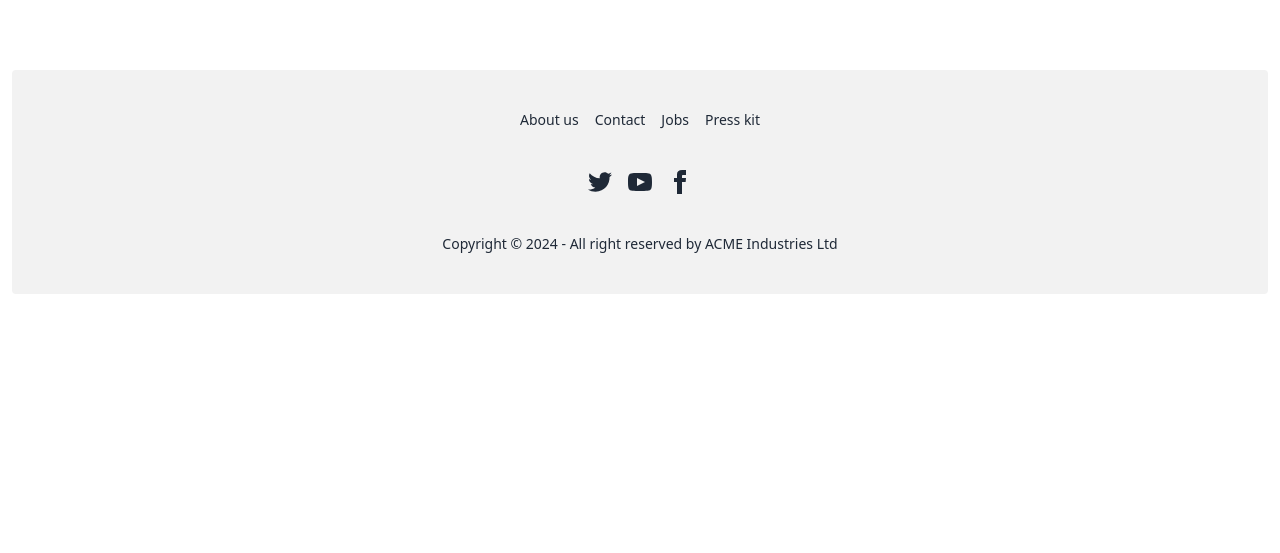
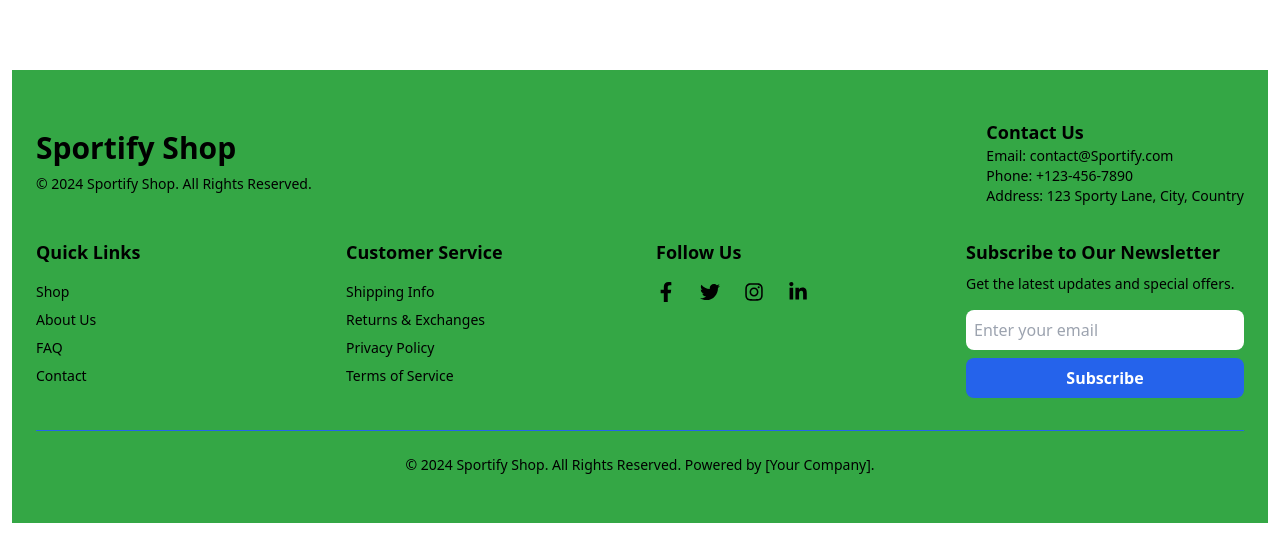
Before and after one commit to saikat1076/Sportify-Store, a React (Vite) app: page /my-equipment in a window 1280 px wide. Shown: the part 244-797 px from the top of the page. Built offline with nearby package versions, Linux system fonts and the light colour scheme; no server answers.

Commit message:
add delete

```diff
--- a/src/Components/Footer.jsx
+++ b/src/Components/Footer.jsx
@@ -1,56 +1,85 @@
+import { FaFacebookF, FaTwitter, FaInstagram, FaLinkedinIn } from 'react-icons/fa';
+import { AiOutlineMail } from 'react-icons/ai';
 
 const Footer = () => {
   return (
+    <footer className="bg-[#34A745] text-black py-12">
+      <div className="container mx-auto px-6">
+        {/* Website Name, Copyright and Contact Info */}
+        <div className="flex justify-between items-center mb-8">
           <div>
-            <footer class="footer footer-center bg-base-200 text-base-content rounded p-10">
-  <nav class="grid grid-flow-col gap-4">
-    <a class="link link-hover">About us</a>
-    <a class="link link-hover">Contact</a>
-    <a class="link link-hover">Jobs</a>
-    <a class="link link-hover">Press kit</a>
-  </nav>
-  <nav>
-    <div class="grid grid-flow-col gap-4">
-      <a>
-        <svg
-          xmlns="http://www.w3.org/2000/svg"
-          width="24"
-          height="24"
-          viewBox="0 0 24 24"
-          class="fill-current">
-          <path
-            d="M24 4.557c-.883.392-1.832.656-2.828.775 1.017-.609 1.798-1.574 2.165-2.724-.951.564-2.005.974-3.127 1.195-.897-.957-2.178-1.555-3.594-1.555-3.179 0-5.515 2.966-4.797 6.045-4.091-.205-7.719-2.165-10.148-5.144-1.29 2.213-.669 5.108 1.523 6.574-.806-.026-1.566-.247-2.229-.616-.054 2.281 1.581 4.415 3.949 4.89-.693.188-1.452.232-2.224.084.626 1.956 2.444 3.379 4.6 3.419-2.07 1.623-4.678 2.348-7.29 2.04 2.179 1.397 4.768 2.212 7.548 2.212 9.142 0 14.307-7.721 13.995-14.646.962-.695 1.797-1.562 2.457-2.549z"></path>
-        </svg>
+            <h2 className="text-3xl font-bold">Sportify Shop</h2>
+            <p className="text-sm mt-2">© 2024 Sportify Shop. All Rights Reserved.</p>
+          </div>
+
+          <div>
+            <h3 className="font-semibold text-lg">Contact Us</h3>
+            <p className="text-sm">Email: contact@Sportify.com</p>
+            <p className="text-sm">Phone: +123-456-7890</p>
+            <p className="text-sm">Address: 123 Sporty Lane, City, Country</p>
+          </div>
+        </div>
+
+        {/* Navigation Links */}
+        <div className="grid grid-cols-2 md:grid-cols-4 gap-8 mb-8">
+          <div>
+            <h3 className="font-semibold text-lg">Quick Links</h3>
+            <ul className="mt-4 space-y-2 text-sm">
+              <li><a href="/shop" className="hover:text-white transition-colors">Shop</a></li>
+              <li><a href="/about" className="hover:text-white transition-colors">About Us</a></li>
+              <li><a href="/faq" className="hover:text-white transition-colors">FAQ</a></li>
+              <li><a href="/contact" className="hover:text-white transition-colors">Contact</a></li>
+            </ul>
+          </div>
+
+          <div>
+            <h3 className="font-semibold text-lg">Customer Service</h3>
+            <ul className="mt-4 space-y-2 text-sm">
+              <li><a href="/shipping" className="hover:text-white transition-colors">Shipping Info</a></li>
+              <li><a href="/returns" className="hover:text-white transition-colors">Returns & Exchanges</a></li>
+              <li><a href="/privacy" className="hover:text-white transition-colors">Privacy Policy</a></li>
+              <li><a href="/terms" className="hover:text-white transition-colors">Terms of Service</a></li>
+            </ul>
+          </div>
+
+          {/* Social Media Links */}
+          <div>
+            <h3 className="font-semibold text-lg">Follow Us</h3>
+            <div className="mt-4 flex gap-6">
+              <a href="https://www.facebook.com" className="text-xl hover:text-white transition-colors">
+                <FaFacebookF />
               </a>
-      <a>
-        <svg
-          xmlns="http://www.w3.org/2000/svg"
-          width="24"
-          height="24"
-          viewBox="0 0 24 24"
-          class="fill-current">
-          <path
-            d="M19.615 3.184c-3.604-.246-11.631-.245-15.23 0-3.897.266-4.356 2.62-4.385 8.816.029 6.185.484 8.549 4.385 8.816 3.6.245 11.626.246 15.23 0 3.897-.266 4.356-2.62 4.385-8.816-.029-6.185-.484-8.549-4.385-8.816zm-10.615 12.816v-8l8 3.993-8 4.007z"></path>
-        </svg>
+              <a href="https://www.twitter.com" className="text-xl hover:text-white transition-colors">
+                <FaTwitter />
               </a>
-      <a>
-        <svg
-          xmlns="http://www.w3.org/2000/svg"
-          width="24"
-          height="24"
-          viewBox="0 0 24 24"
-          class="fill-current">
-          <path
-            d="M9 8h-3v4h3v12h5v-12h3.642l.358-4h-4v-1.667c0-.955.192-1.333 1.115-1.333h2.885v-5h-3.808c-3.596 0-5.192 1.583-5.192 4.615v3.385z"></path>
-        </svg>
+              <a href="https://www.instagram.com" className="text-xl hover:text-white transition-colors">
+                <FaInstagram />
+              </a>
+              <a href="https://www.linkedin.com" className="text-xl hover:text-white transition-colors">
+                <FaLinkedinIn />
               </a>
             </div>
-  </nav>
-  <aside>
-    <p>Copyright © {new Date().getFullYear()} - All right reserved by ACME Industries Ltd</p>
-  </aside>
+          </div>
+
+          {/* Newsletter Signup */}
+          <div>
+            <h3 className="font-semibold text-lg">Subscribe to Our Newsletter</h3>
+            <p className="text-sm mt-2">Get the latest updates and special offers.</p>
+            <form className="mt-4">
+              <input type="email" placeholder="Enter your email" className="p-2 w-full rounded-lg text-gray-800" />
+              <button type="submit" className="mt-2 w-full bg-blue-600 hover:bg-blue-700 text-white font-bold py-2 rounded-lg">
+                Subscribe
+              </button>
+            </form>
+          </div>
+        </div>
+
+        {/* Bottom Footer Section */}
+        <div className="border-t border-blue-600 pt-6 text-center">
+          <p className="text-sm">© 2024 Sportify Shop. All Rights Reserved. Powered by [Your Company].</p>
+        </div>
+      </div>
     </footer>
-        </div>
   );
 };
 
--- a/src/Components/MyEquipment.jsx
+++ b/src/Components/MyEquipment.jsx
@@ -2,6 +2,7 @@ import React, { useContext, useEffect, useState } from "react";
 import { AuthContext } from "../Provider/AuthProvider";
 import { FaStar, FaRegStar } from 'react-icons/fa'; // Importing the star icons
 import { Link } from 'react-router-dom'; // Ensure you import Link if it's not already imported
+import Swal from "sweetalert2";
 
 const MyEquipment = () => {
     const { user } = useContext(AuthContext);
@@ -15,11 +16,44 @@ const MyEquipment = () => {
                 .catch(err => console.error(err));
         }
     }, [user]);
+    const handleDelete = id => {
+        console.log(id);
+        Swal.fire({
+            title: "Are you sure?",
+            text: "You won't be able to revert this!",
+            icon: "warning",
+            showCancelButton: true,
+            confirmButtonColor: "#3085d6",
+            cancelButtonColor: "#d33",
+            confirmButtonText: "Yes, delete it!"
+        }).then((result) => {
+            if (result.isConfirmed) {
+
+                fetch(`http://localhost:5000/equipment/${id}`, {
+                    method: 'DELETE'
+                })
+                    .then(res => res.json())
+                    .then(data => {
+                        console.log(data);
+                        if (data.deletedCount > 0) {
+                            Swal.fire({
+                                title: "Deleted!",
+                                text: "Your Equipment has been deleted.",
+                                icon: "success"
+                            });
+                        }
+
+                    })
+            }
+        });
+
+
+    }
 
     return (
         <div className="p-6">
             <h1 className="text-2xl font-bold mb-4">My Equipment</h1>
-      <div className="grid grid-cols-1 sm:grid-cols-2 lg:grid-cols-3 gap-4">
+            <div className="grid grid-cols-1 lg:grid-cols-3 lg:  gap-4">
                 {equipment.length > 0 ? (
                     equipment.map(item => {
                         // Convert rating to a number, default to 0 if missing or invalid
@@ -74,12 +108,12 @@ const MyEquipment = () => {
                                         </div>
 
                                         <div className="card-actions mt-3 flex flex-row justify-around text-center">
-                      <Link to={'/'} className="btn btn-primary w-[30%] text-sm font-semibold">
+                                            <button className="btn btn-primary w-[30%] text-sm font-semibold">
                                                 Update
-                      </Link>
-                      <Link to={'/'} className="btn btn-primary w-[30%] text-sm font-semibold">
+                                            </button>
+                                            <button onClick={() => handleDelete(item._id)} className="btn btn-primary w-[30%] text-sm font-semibold">
                                                 Delete
-                      </Link>
+                                            </button>
                                         </div>
                                     </div>
                                 </div>
--- a/src/Components/Navber.jsx
+++ b/src/Components/Navber.jsx
@@ -67,6 +67,17 @@ const Navbar = () => {
                             to="/all-equipment"
                         >
                             All Equipment
+                        </NavLink>
+                        <NavLink
+                            className={({ isActive }) =>
+                                `font-bold text-lg ${isActive
+                                    ? "rounded-md btn bg-gradient-to-r from-green-500 to-lime-300"
+                                    : "rounded-md btn btn-outline border-none"
+                                }`
+                            }
+                            to="/my-equipment"
+                        >
+                            My Equipment
                         </NavLink>
                     </ul>
                 </div>
```
Lines whose indentation alone changed are shown as unchanged.
